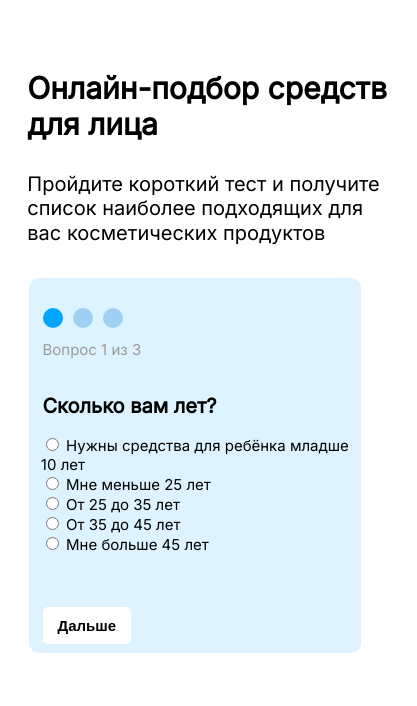
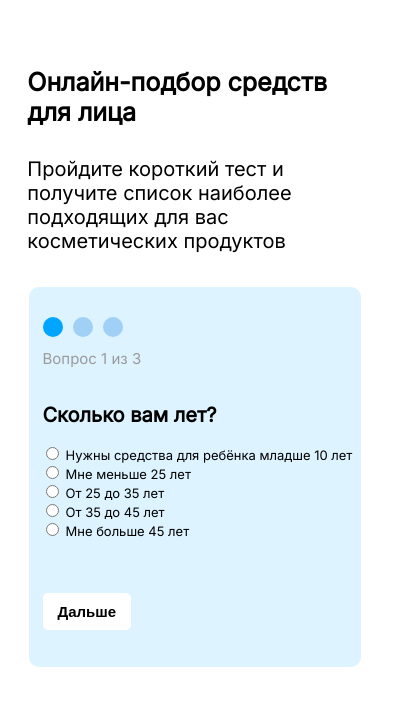
Before and after one commit to ValeriaTripuz/quiz_frontend, a plain HTML site: page index.html in a window 390 px wide. Shown: the whole page, 417 px wide, since content can reach past the window. Drawn offline with Linux system fonts and the light colour scheme.

Commit message:
add: add more adaptive layout

```diff
--- a/styles/media.css
+++ b/styles/media.css
@@ -45,15 +45,21 @@
 
 @media (max-width: 480px) {
   h1 {
-    font-size: 30px;
+    font-size: 25px;
+    max-width: 320px;
   }
   p {
     font-size: 20px;
-    max-width: 360px;
+    max-width: 350px;
+  }
+
+  li {
+    font-size: 13px;
   }
 
   .quiz__box {
-    height: 375px;
+    height: 380px;
+    margin-bottom: 150px;
   }
 
   .result__item__img {
```
